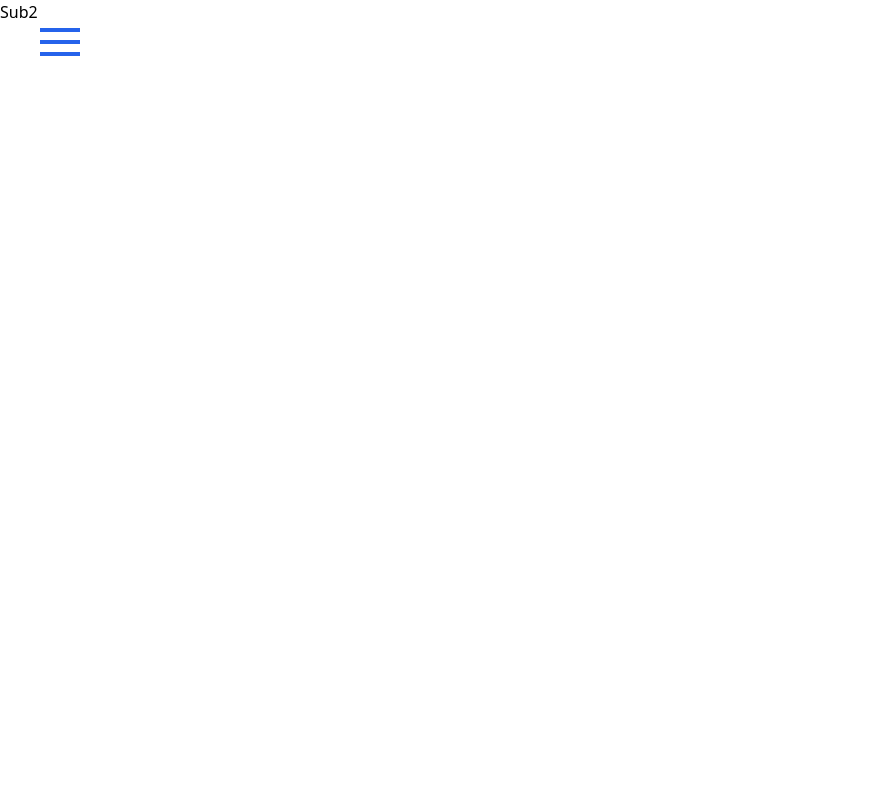
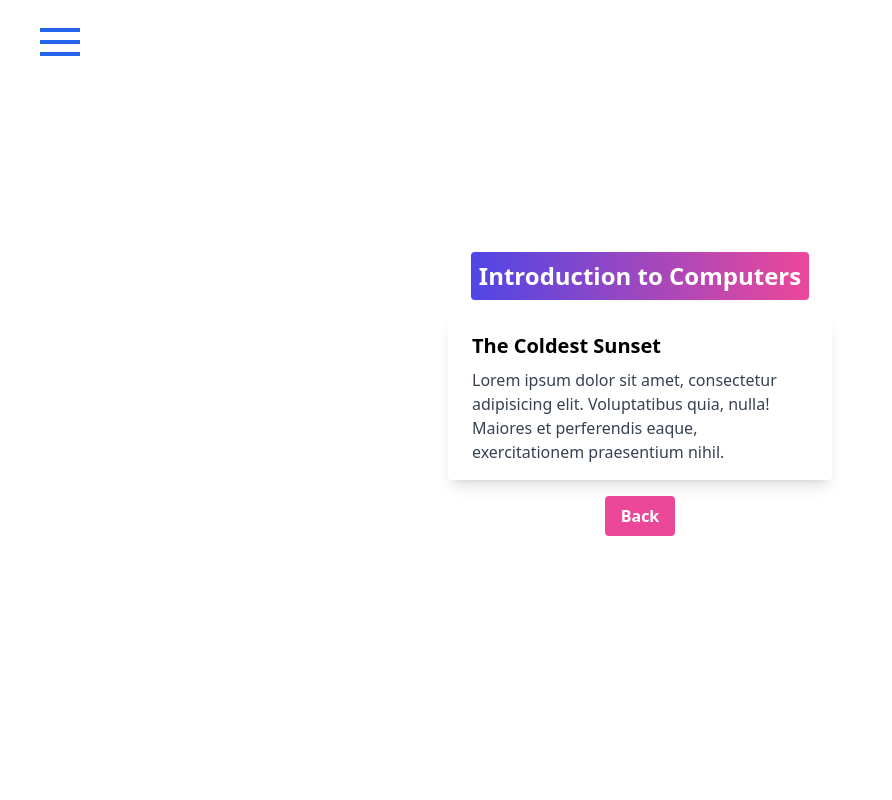
Before and after one commit to VarshaKakumanu/courses, a React (Vite) app: page /sub2 in a window 1280 px wide. Shown: the top 800 px of the page, without its empty margins (0-892 px from the left). Built offline with nearby package versions, Linux system fonts and the light colour scheme.

Commit message:
added temp content

```diff
--- a/src/compponents/courses/cs/Sub2.jsx
+++ b/src/compponents/courses/cs/Sub2.jsx
@@ -1,8 +1,26 @@
 import React from 'react'
+import { Link } from "react-router-dom";
 
 const Sub2 = () => {
   return (
-    <div>Sub2</div>
+    <div>
+    <div className="flex flex-col p-4 g-3 h-screen items-center justify-center">
+      <h1 className="box-decoration-clone bg-gradient-to-r from-indigo-600 to-pink-500 text-white p-2 mb-4 font-bold text-2xl rounded">
+        Introduction to Computers
+      </h1>
+      <div class="max-w-sm rounded overflow-hidden shadow-lg">
+        <div class="px-6 py-4">
+          <div class="font-bold text-xl mb-2">The Coldest Sunset</div>
+          <p class="text-gray-700 text-base">
+            Lorem ipsum dolor sit amet, consectetur adipisicing elit.
+            Voluptatibus quia, nulla! Maiores et perferendis eaque,
+            exercitationem praesentium nihil.
+          </p>
+        </div>
+      </div>
+      <Link to="/" class="bg-pink-500 mb-3 hover:bg-purple-700 m-4 text-white font-bold py-2 px-4 rounded">Back</Link>
+    </div>
+  </div>
   )
 }
 
--- a/src/compponents/courses/cs/Sub4.jsx
+++ b/src/compponents/courses/cs/Sub4.jsx
@@ -1,8 +1,26 @@
 import React from 'react'
+import { Link } from "react-router-dom";
 
 const Sub4 = () => {
   return (
-    <div>Sub4</div>
+    <div>
+    <div className="flex flex-col p-4 g-3 h-screen items-center justify-center">
+      <h1 className="box-decoration-clone bg-gradient-to-r from-indigo-600 to-pink-500 text-white p-2 mb-4 font-bold text-2xl rounded">
+        Introduction to Computers
+      </h1>
+      <div class="max-w-sm rounded overflow-hidden shadow-lg">
+        <div class="px-6 py-4">
+          <div class="font-bold text-xl mb-2">The Coldest Sunset</div>
+          <p class="text-gray-700 text-base">
+            Lorem ipsum dolor sit amet, consectetur adipisicing elit.
+            Voluptatibus quia, nulla! Maiores et perferendis eaque,
+            exercitationem praesentium nihil.
+          </p>
+        </div>
+      </div>
+      <Link to="/" class="bg-pink-500 mb-3 hover:bg-purple-700 m-4 text-white font-bold py-2 px-4 rounded">Back</Link>
+    </div>
+  </div>
   )
 }
 
--- a/src/compponents/courses/cs/sub3.jsx
+++ b/src/compponents/courses/cs/sub3.jsx
@@ -1,8 +1,26 @@
 import React from 'react'
+import { Link } from "react-router-dom";
 
 const sub3 = () => {
   return (
-    <div>sub3</div>
+    <div>
+    <div className="flex flex-col p-4 g-3 h-screen items-center justify-center">
+      <h1 className="box-decoration-clone bg-gradient-to-r from-indigo-600 to-pink-500 text-white p-2 mb-4 font-bold text-2xl rounded">
+        Introduction to Computers
+      </h1>
+      <div class="max-w-sm rounded overflow-hidden shadow-lg">
+        <div class="px-6 py-4">
+          <div class="font-bold text-xl mb-2">The Coldest Sunset</div>
+          <p class="text-gray-700 text-base">
+            Lorem ipsum dolor sit amet, consectetur adipisicing elit.
+            Voluptatibus quia, nulla! Maiores et perferendis eaque,
+            exercitationem praesentium nihil.
+          </p>
+        </div>
+      </div>
+      <Link to="/" class="bg-pink-500 mb-3 hover:bg-purple-700 m-4 text-white font-bold py-2 px-4 rounded">Back</Link>
+    </div>
+  </div>
   )
 }
 
```
